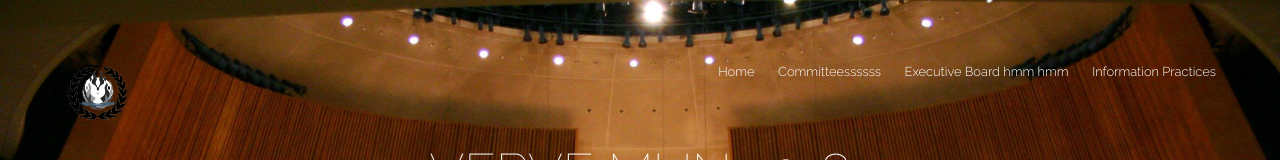
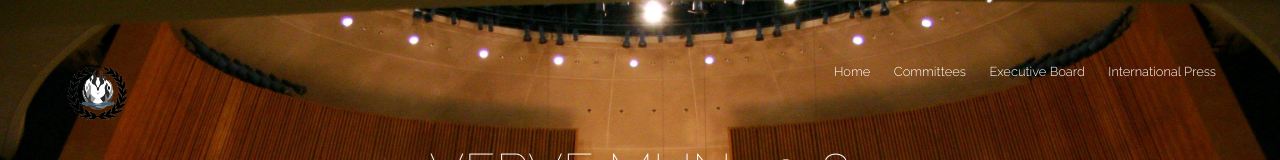
Before and after one commit to vervemun/vervemun.github.io, a plain HTML site: page index.html in a window 1280 px wide. Shown: the top 160 px of the page. Drawn offline with Linux system fonts and the light colour scheme.

Commit message:
dasddasdasdadasd

```diff
--- a/index.html
+++ b/index.html
@@ -41,9 +41,9 @@
 						<h4>
 							<font color="white">
 						<a href="index.html">Home</a>
-						<a href="generic.html">Committeessssss</a>
-						<a href="elements.html">Executive Board hmm hmm</a>
-						<a href="elements.html">Information Practices</a>
+						<a href="generic.html">Committees</a>
+						<a href="elements.html">Executive Board</a>
+						<a href="elements.html">International Press</a>
 					</font>
 					</h4>
 					</nav>
```
Also changed, not shown: images/mihir.jpg (added).
